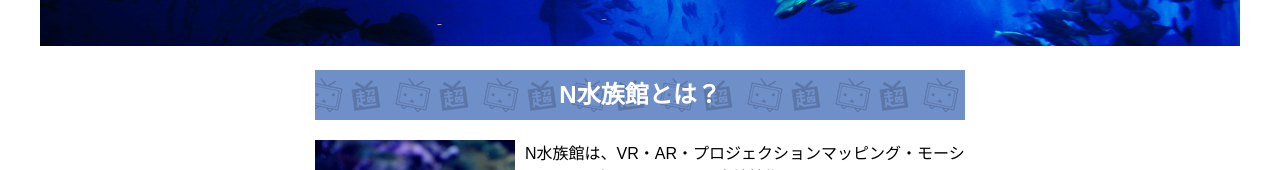
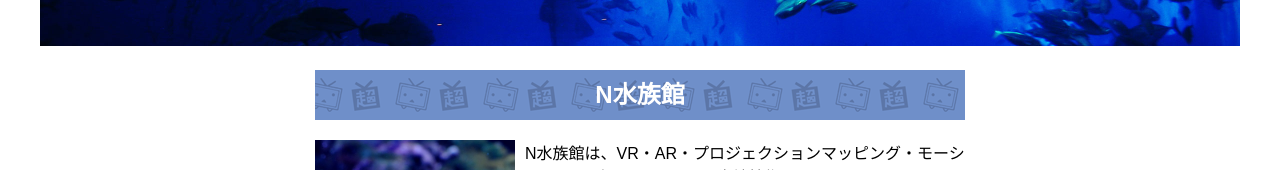
Before and after one commit to Ayahiro-Inatsugu/assessment, a plain HTML site: page index.html in a window 1280 px wide. Shown: the part 486-656 px from the top of the page. Drawn offline with Linux system fonts and the light colour scheme.

Commit message:
Update index.html

```diff
--- a/index.html
+++ b/index.html
@@ -30,7 +30,7 @@
       <article>
         <section>
           <div class="aboutWrapper">
-            <h2>N水族館とは？</h2>
+            <h2>N水族館</h2>
             <p class="clearfix"><img src="pic1.jpg" width="200" height="200">N水族館は、VR・AR・プロジェクションマッピング・モーションキャプチャーなどの最先端技術を取り入れ、ネットとリアルを融合させた次世代の水族館です。展示面積は世界最大規模で、さまざまな海の魚や海の動物達を間近で見ることができます。大迫力の巨大水槽や、独自の特殊効果を取り入れたイルカのショーなど、子供から大人まで楽しめる施設になっています。</p>
           </div>
         </section>
```
